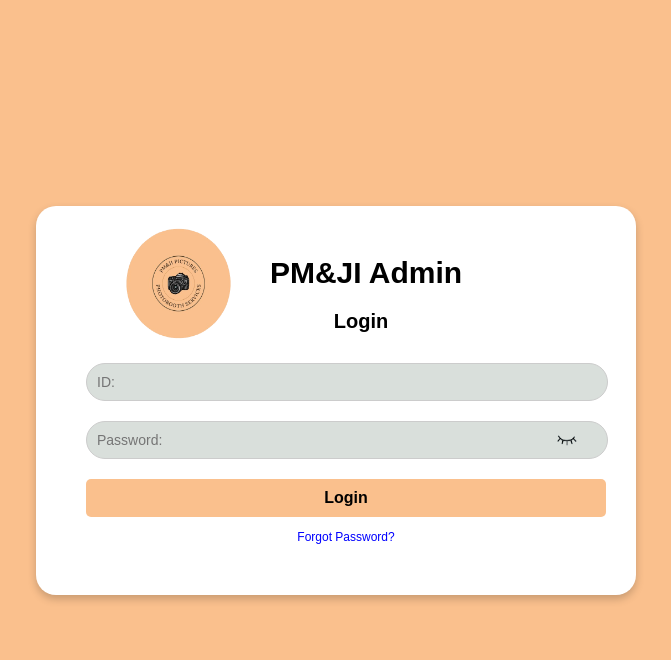
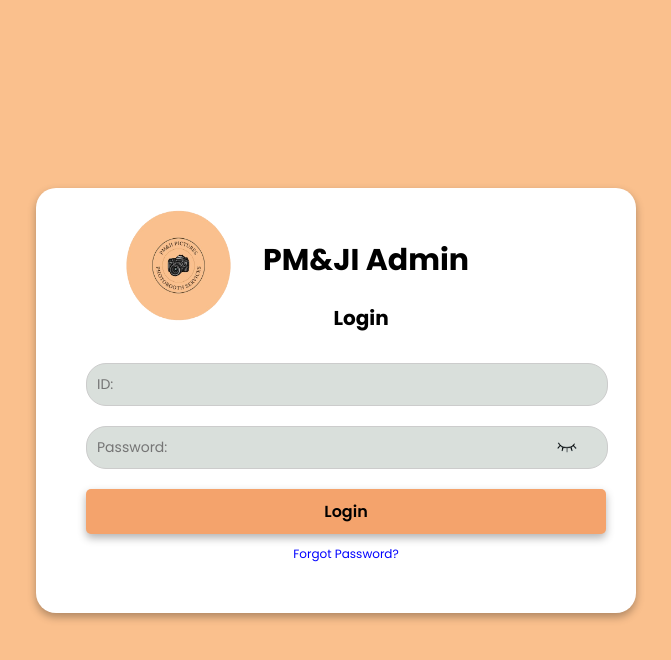
Before and after one commit to Mikay-Mikay/reservify_website_alpas, a PHP site: page /admin_login.php in a window 1280 px wide. Shown: the top 660 px of the page, without its empty margins (304-975 px from the left). Run offline with PHP 8.4, Linux system fonts and the light colour scheme.

Commit message:
Update admin_login.css

```diff
--- a/PM&JI Reservify System (Website)/admin_login.css
+++ b/PM&JI Reservify System (Website)/admin_login.css
@@ -1,3 +1,5 @@
+@import url('https://fonts.googleapis.com/css2?family=Poppins:wght@200;300;400;500;600;700&display=swap');
+
 /* Background */
 body {
     background-color: #fac08d;
@@ -16,7 +18,7 @@
     border-radius: 20px;
     width: 500px;
     text-align: center;
-    box-shadow: 0 4px 8px rgba(0, 0, 0, 0.2);
+    box-shadow: 0 4px 8px rgba(0, 0, 0, 0.3);
     position: relative;
 }
 
@@ -36,6 +38,7 @@
     color: #000000;
     margin: 0;
     margin-left: 60px;
+    font-family: 'Poppins', sans-serif;
 }
 
 p {
@@ -44,6 +47,7 @@
     color: #000000;
     margin-bottom: 20px;
     margin-left: 50px;
+    font-family: 'Poppins', sans-serif;
 }
 
 /* Input Fields */
@@ -55,6 +59,7 @@
     width: 100%;
     border-radius: 20px;
     font-size: 14px;
+    font-family: 'Poppins', sans-serif;
 }
 
 /* Password Container */
@@ -74,20 +79,22 @@
 
 /* Login Button */
 .login-button {
-    background-color: #fac08d;
-    color:#000000;
+    background-color: #f4a36c;
+    color:black;
     border: none;
     padding: 10px;
     margin: 10px 0;
     width: 104%;
     border-radius: 5px;
     font-size: 16px;
-    font-weight: bold;
+    font-weight: 600;
     cursor: pointer;
+    box-shadow: 0 4px 8px rgba(0, 0, 0, 0.3);
+    font-family: 'Poppins', sans-serif;
 }
 
 .login-button:hover {
-    background-color: #f4a36c;
+    background-color: #e3caab;
 }
 
 /* Forgot Password Link */
@@ -96,6 +103,7 @@
     margin-left: 20px;
     font-size: 12px;
     text-decoration: none;
+    font-family: 'Poppins', sans-serif;
 }
 
 .forgot-password:hover {
```
